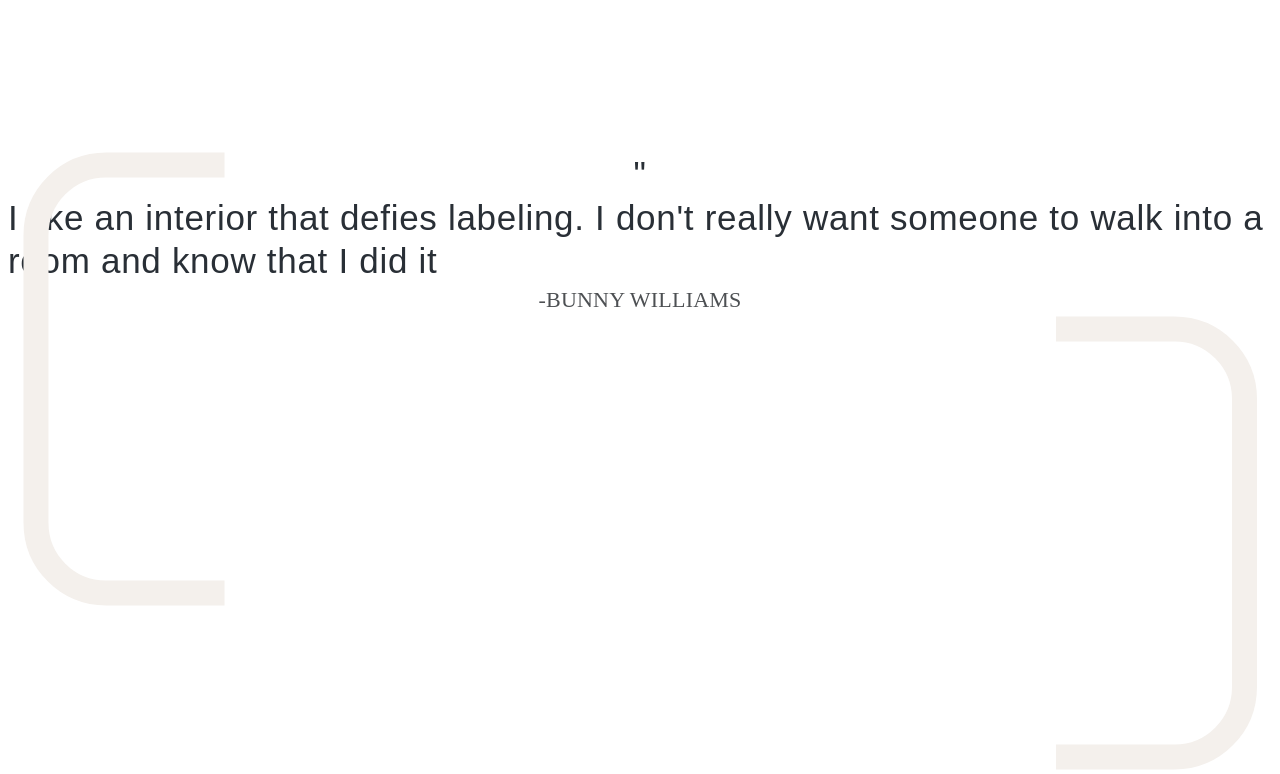
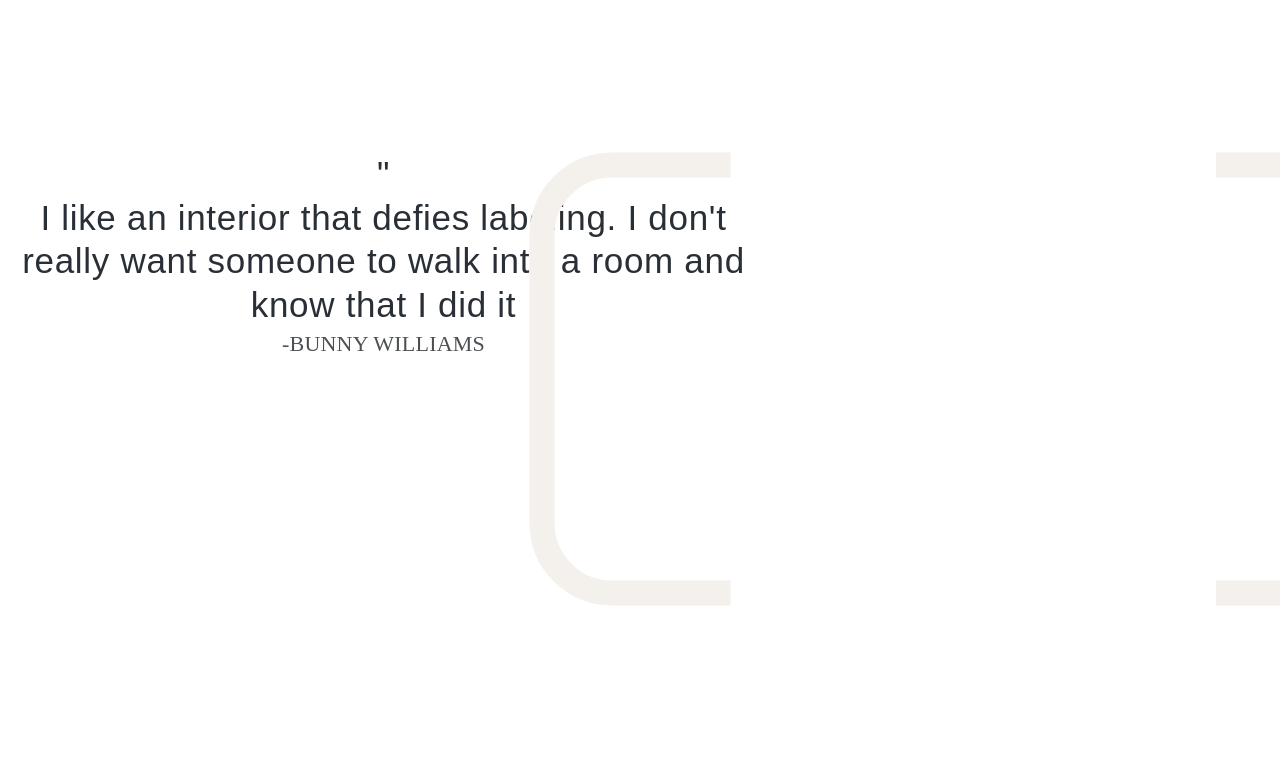
Before and after one commit to LipLip86/design-page, a React (Create React App) app: page / in a window 1280 px wide. Shown: the part 7474-8248 px from the top of the page. After the commit the page ends 8084 px from the top, so only its background shows below. Built offline with nearby package versions, Linux system fonts and the light colour scheme.

Commit message:
quote block fixed

```diff
--- a/src/components/quote/Quote.module.css
+++ b/src/components/quote/Quote.module.css
@@ -6,18 +6,24 @@
 
 .container_img1 {
   position: absolute;
-  left: 15px
+  top: 0;
+  left: 521px;;
 }
 
 .container_img2 {
   position: absolute;
-  right: 15px;
+  top:0;
+  left: 1208px;
 }
 
 .container_text {
   display: flex;
+  width: 751px;
+  left: 100px;
   flex-direction: column;
   align-items: center;
+  display: flex;
+  text-align: center;
 }
 
 .container_text h3 {
```
